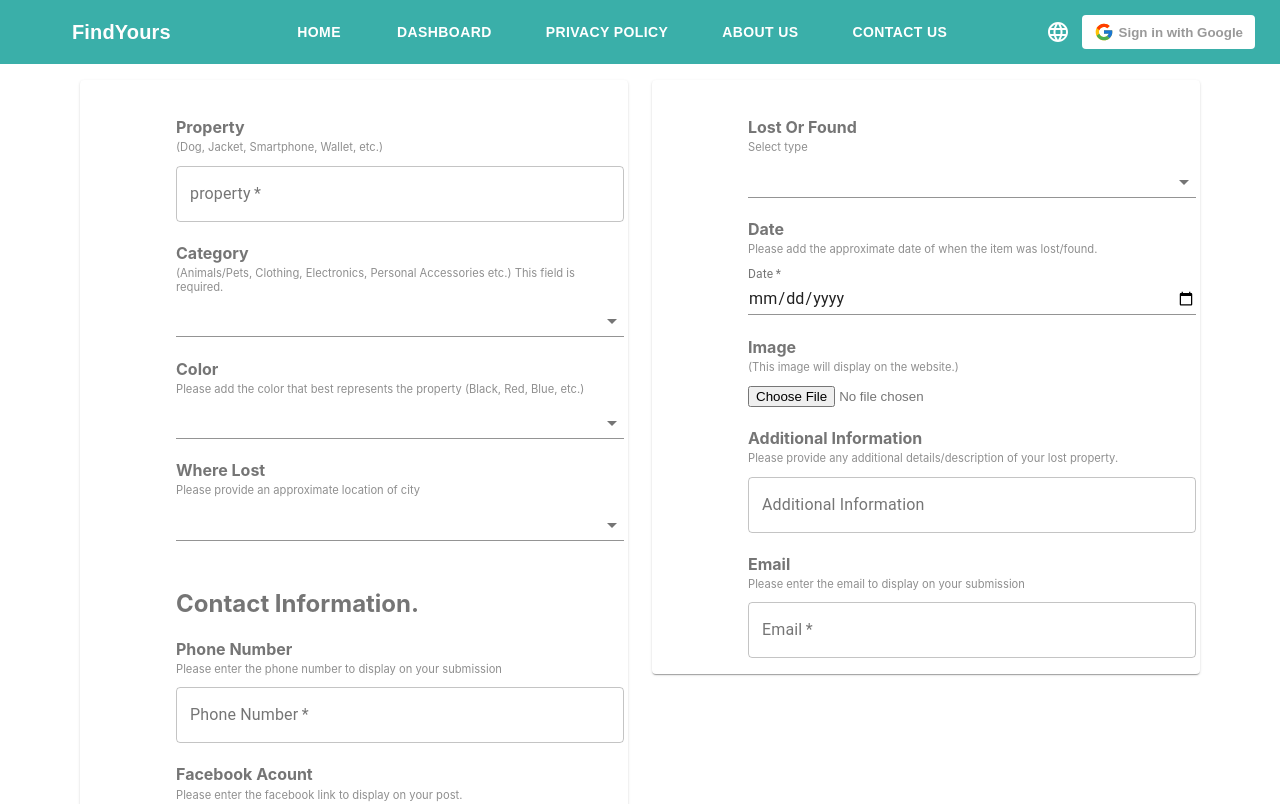
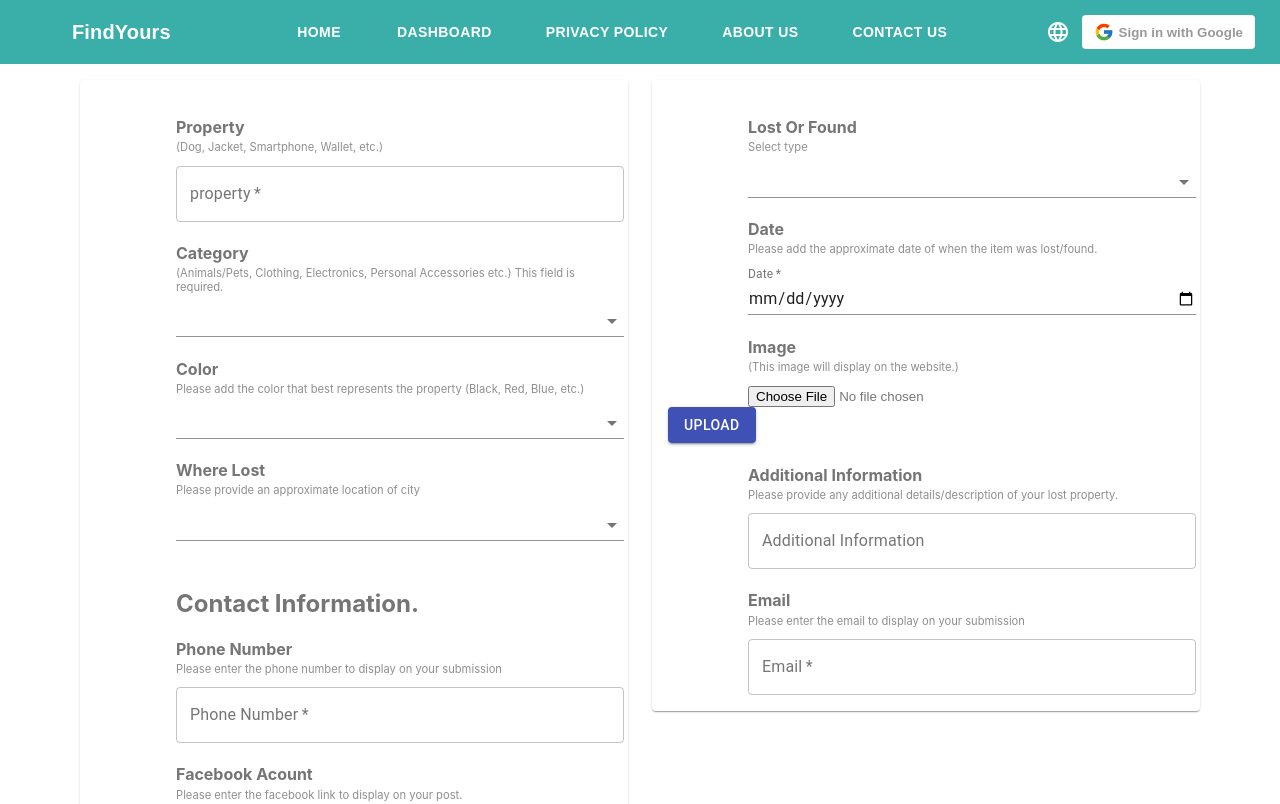
Before and after one commit to ZhinAbubakr/find_yours, a React (Create React App) app: page /form in a window 1280 px wide. Shown: the top 804 px of the page. Built offline with nearby package versions, Linux system fonts and the light colour scheme.

Commit message:
style: style the input file

```diff
--- a/src/components/Dashboard/Dashboard.jsx
+++ b/src/components/Dashboard/Dashboard.jsx
@@ -120,6 +120,7 @@ export default function Dashboard() {
 					})
 				);
 			});
+
 		query
 			.where("body", "array-contains-any", search)
 			.get()
--- a/src/components/Form/Form.jsx
+++ b/src/components/Form/Form.jsx
@@ -7,6 +7,8 @@ import { db } from "../../firebase";
 import { storage } from "../../firebase";
 import "date-fns";
 import { ProfileContext } from "../../profileContext";
+// import IconButton from '@material-ui/core/IconButton';
+// import PhotoCamera from '@material-ui/icons/PhotoCamera';
 
 const Form = () => {
 	const [selectedDate, setSelectedDate] = React.useState("");
@@ -259,8 +261,14 @@ const Form = () => {
 							<input
 								type="file"
 								onChange={(e) => handleImageUpload(e)}
+								id="contained-button-file"
 								className={classes.input}
 							/>
+							<label htmlFor="contained-button-file">
+								<Button variant="contained" color="primary" component="span">
+									Upload
+								</Button>
+							</label>
 							<h4 className={classes.title}>Additional Information</h4>
 							<p className={classes.desc}>
 								Please provide any additional details/description of your lost
```
